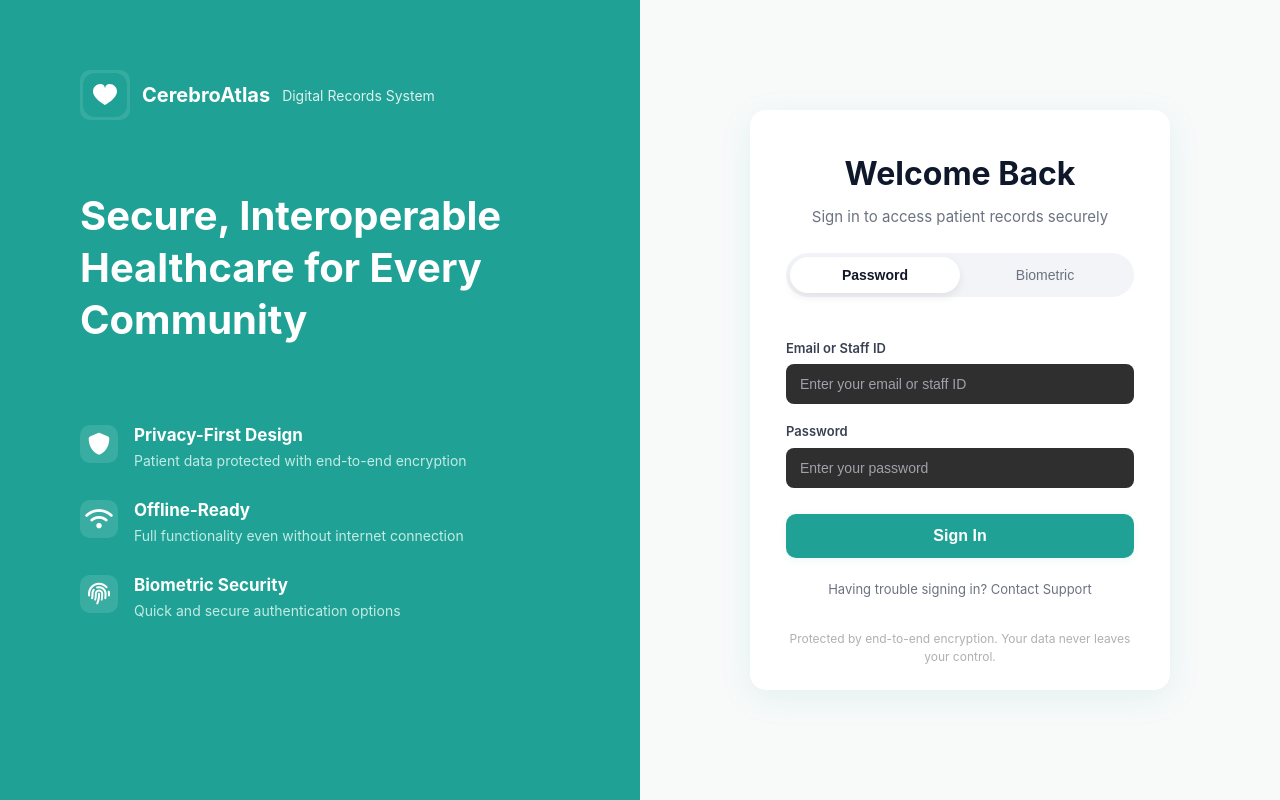
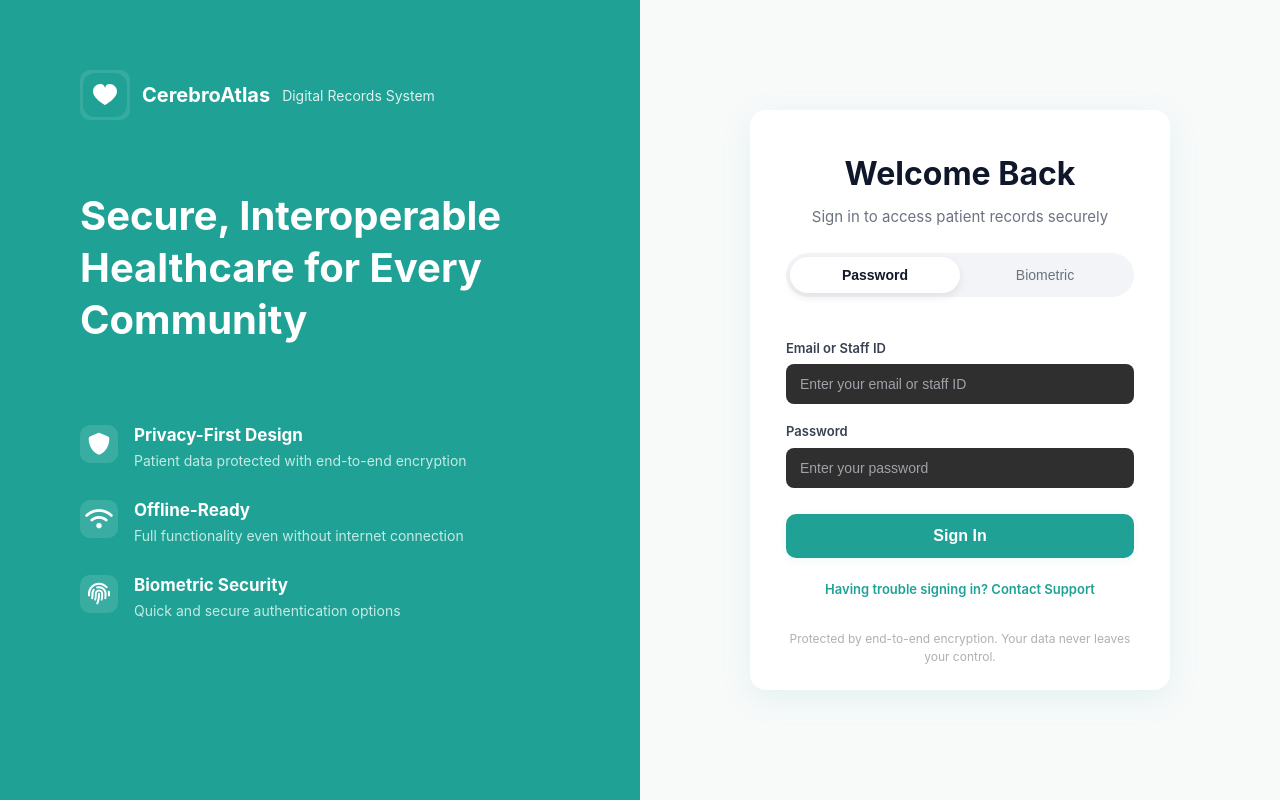
Before and after one commit to kalviumcommunity/S61-0126-Abyss-Angular-And-Rust-CerebroAtlas, an Angular app in the folder frontend/: page /login in a window 1280 px wide. In both pictures the pointer is over the element 960 px from the left and 589 px from the top of the page. Built offline with nearby package versions, Linux system fonts and the light colour scheme.

Commit message:
adjusted styles

```diff
--- a/frontend/src/app/components/login/login.component.css
+++ b/frontend/src/app/components/login/login.component.css
@@ -243,6 +243,7 @@ input:focus {
   color: #6b7280;
 }
 
+.help:hover {
   color: #1fa295;
   cursor: pointer;
   font-weight: 600;
```
